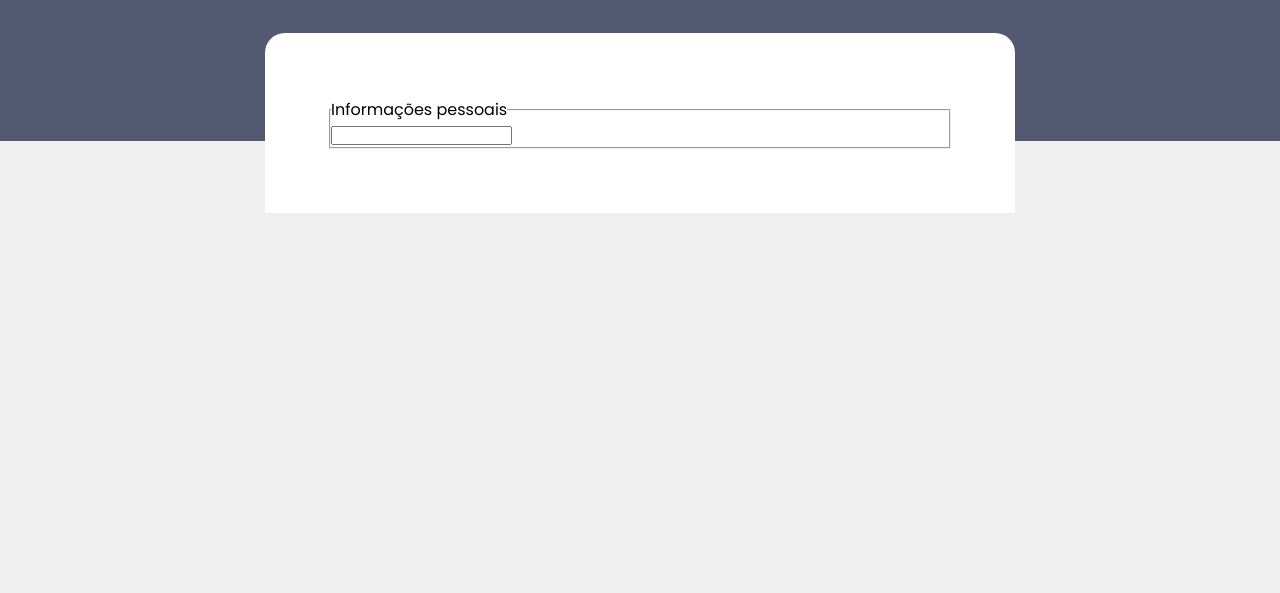
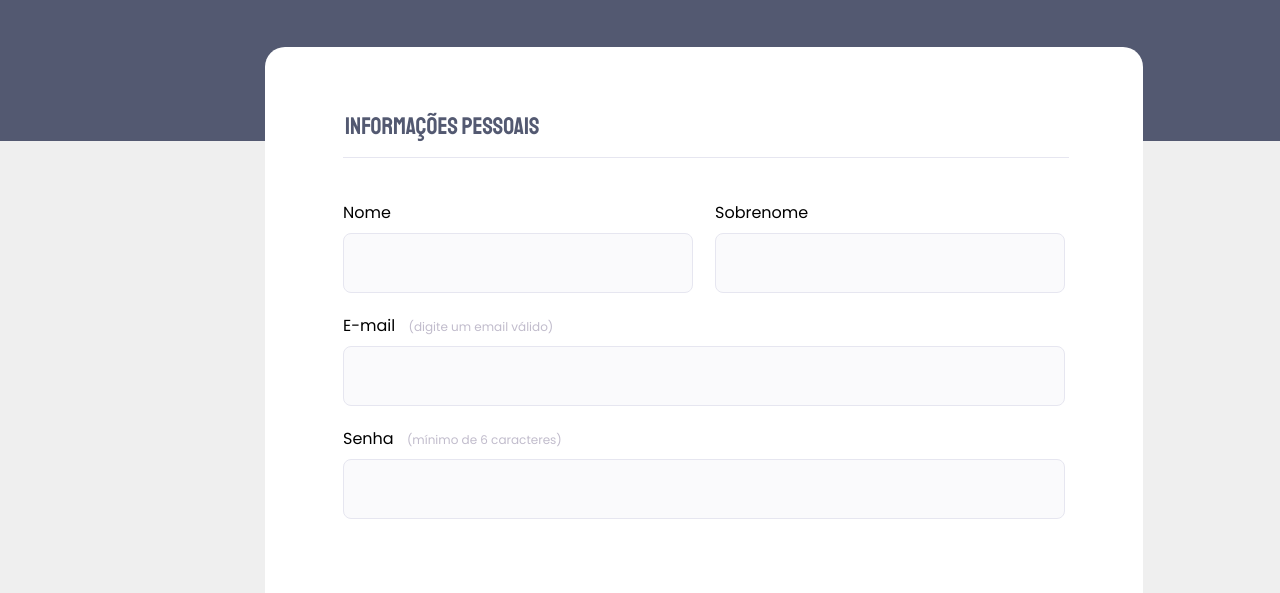
Before and after one commit to lucas-gabryel/form-mentoria, a plain HTML site: page index.html in a window 1280 px wide. Shown: the part 295-888 px from the top of the page. Before the commit the page ends 800 px from the top, so only its background shows below. Drawn offline with Linux system fonts and the light colour scheme.

Commit message:
completion of the first fieldset

```diff
--- a/index.html
+++ b/index.html
@@ -18,9 +18,25 @@
     <form action="">
         <fieldset>
             <legend>Informações pessoais</legend>
-            <div>
-                <label for=""><span></span></label>
-                <input type="text">
+            <div class="main">
+                <div class="two-colum">
+                    <div class="input-model">
+                        <label for="event-name">Nome</label>
+                        <input type="text" id="event-name">
+                    </div>
+                    <div class="input-model">
+                        <label for="event-surname">Sobrenome</label>
+                        <input type="text" id="event-surname">
+                    </div>
+                </div>
+                <div class="input-model">
+                    <label for="event-email">E-mail <span>(digite um email válido)</span></label>
+                    <input type="email" id="event-email">
+                </div>
+                <div class="input-model">
+                    <label for="event-password">Senha <span>(mínimo de 6 caracteres)</span></label>
+                    <input type="password" id="event-password">
+                </div>
             </div>
         </fieldset>
     </form>
--- a/style.css
+++ b/style.css
@@ -1,10 +1,10 @@
-* {
+/** {
     margin: 0;
     padding: 0;
     text-decoration: none;
     list-style: none;
     box-sizing: border-box;
-}
+}*/
 
 body {
     font-family: 'Poppins', sans-serif;
@@ -57,3 +57,56 @@ form {
     margin-top: 50px;
     padding: 64px;
 }
+
+fieldset {
+    border: none;
+}
+
+fieldset legend {
+    color: #535971;
+    font-size: 24px;
+    font-family: 'Staatliches', sans-serif;
+
+    display: flex;
+    width: 100%;
+
+    border-bottom: 1px solid #E6E6F0;
+
+    padding-bottom: 16px;
+}
+
+.main {
+    display: flex;
+    flex-direction: column;
+    gap: 20px;
+
+    margin-top: 36px;
+}
+
+.two-colum {
+    display: flex;
+    flex-direction: row;
+    gap: 22px;
+}
+
+.input-model {
+    display: flex;
+    flex-direction: column;
+    width: 100%;
+}
+
+.input-model input {
+    background: #FAFAFC;
+    border: 1px solid #E6E6F0;
+    border-radius: 8px;
+
+    margin-top: 8px;
+    height: 56px;
+}
+
+.input-model span {
+    color: #C1BCCC;
+    font-size: 12px;
+
+    margin-left: 9px;
+}
```
